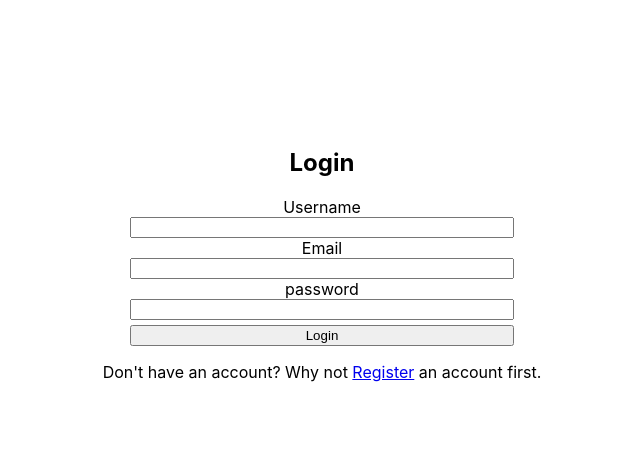
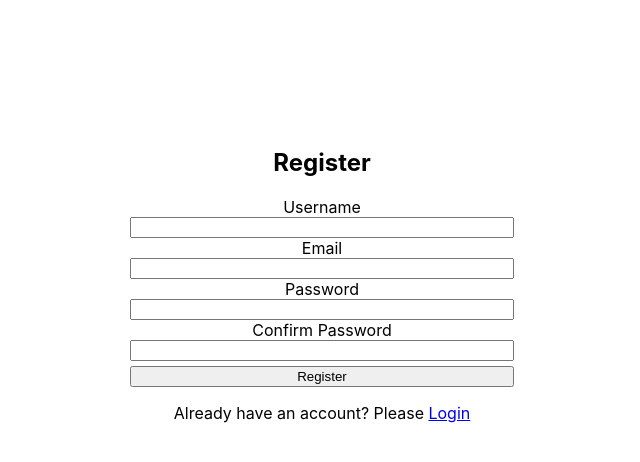
Before and after one commit to PatrickBoynton/news-app, a React (Create React App) app in the folder frontend/static/: page / in a window 1280 px wide. Both pictures are taken after a click on the link "Register". Shown: the top 462 px of the page, without its empty margins (318-958 px from the left). Built offline with nearby package versions, Linux system fonts and the light colour scheme.

Commit message:
Wrote a method to swap between login and register forms.

```diff
--- a/frontend/static/src/App.js
+++ b/frontend/static/src/App.js
@@ -1,11 +1,42 @@
 import './App.css';
 import {Component} from "react";
 import Login from './components/Login';
+import Register from './components/Register';
+
 class App extends Component {
+    constructor(props) {
+        super(props);
+        this.state = {
+            loginOrRegister: true
+        }
+        this.handleLoginOrRegister = this.handleLoginOrRegister.bind(this);
+        this.handleLogin = this.handleLogin.bind(this);
+    }
+
+    handleLoginOrRegister() {
+        this.setState((previousState) => ({
+            loginOrRegister: !previousState.loginOrRegister
+        }))
+    }
+
+    handleLogin(e) {
+        console.log(e);
+    }
+    handleRegister(e) {
+        console.log(e);
+    }
+
     render() {
         return (
             <div className="App">
-              <Login />
+                {
+                    this.state.loginOrRegister
+                        ?
+                        <Login handleLogin={this.handleLogin}
+                               handleLoginOrRegister={this.handleLoginOrRegister}/>
+                        :
+                        <Register handleLoginOrRegister={this.handleLoginOrRegister}/>
+                }
             </div>
         );
     }
--- a/frontend/static/src/components/Login.js
+++ b/frontend/static/src/components/Login.js
@@ -3,7 +3,7 @@ import {Component} from 'react';
 class Login extends Component {
     render() {
         return <>
-            <form action="">
+            <form action="" onSubmit={(e) => this.props.handleLogin(e)}>
                 <h2>Login</h2>
                 <label htmlFor="username">Username</label>
                 <input type="text" name="username" id="username"/>
@@ -13,7 +13,7 @@ class Login extends Component {
                 <input type="password" name="password" id="password"/>
                 <button type="submit">Login</button>
             </form>
-            <p>Don't have an account? Why not <a href="#">Register</a> an account first.</p>
+            <p>Don't have an account? Why not <a onClick={() => this.props.handleLoginOrRegister()} href="#">Register</a> an account first.</p>
         </>
     }
 }
--- a/frontend/static/src/components/Register.js
+++ b/frontend/static/src/components/Register.js
@@ -0,0 +1,23 @@
+import { Component } from 'react';
+
+class Register extends Component{
+    render() {
+        return <>
+            <form onSubmit={(e) => this.props.handleRegister(e)}>
+                <h2>Register</h2>
+                <label htmlFor="username">Username</label>
+                <input type="text" name="username" id="username"/>
+                <label htmlFor="email">Email</label>
+                <input type="email" name="email" id="email"/>
+                <label htmlFor="password1">Password</label>
+                <input type="password" name="password1" id="password1"/>
+                <label htmlFor="password2">Confirm Password</label>
+                <input type="password" name="password2" id="password2"/>
+                <button type="submit">Register</button>
+                <p>Already have an account? Please <a onClick={() => this.props.handleLoginOrRegister()} href="#">Login</a> </p>
+            </form>
+        </>
+    }
+}
+
+export default Register
```
